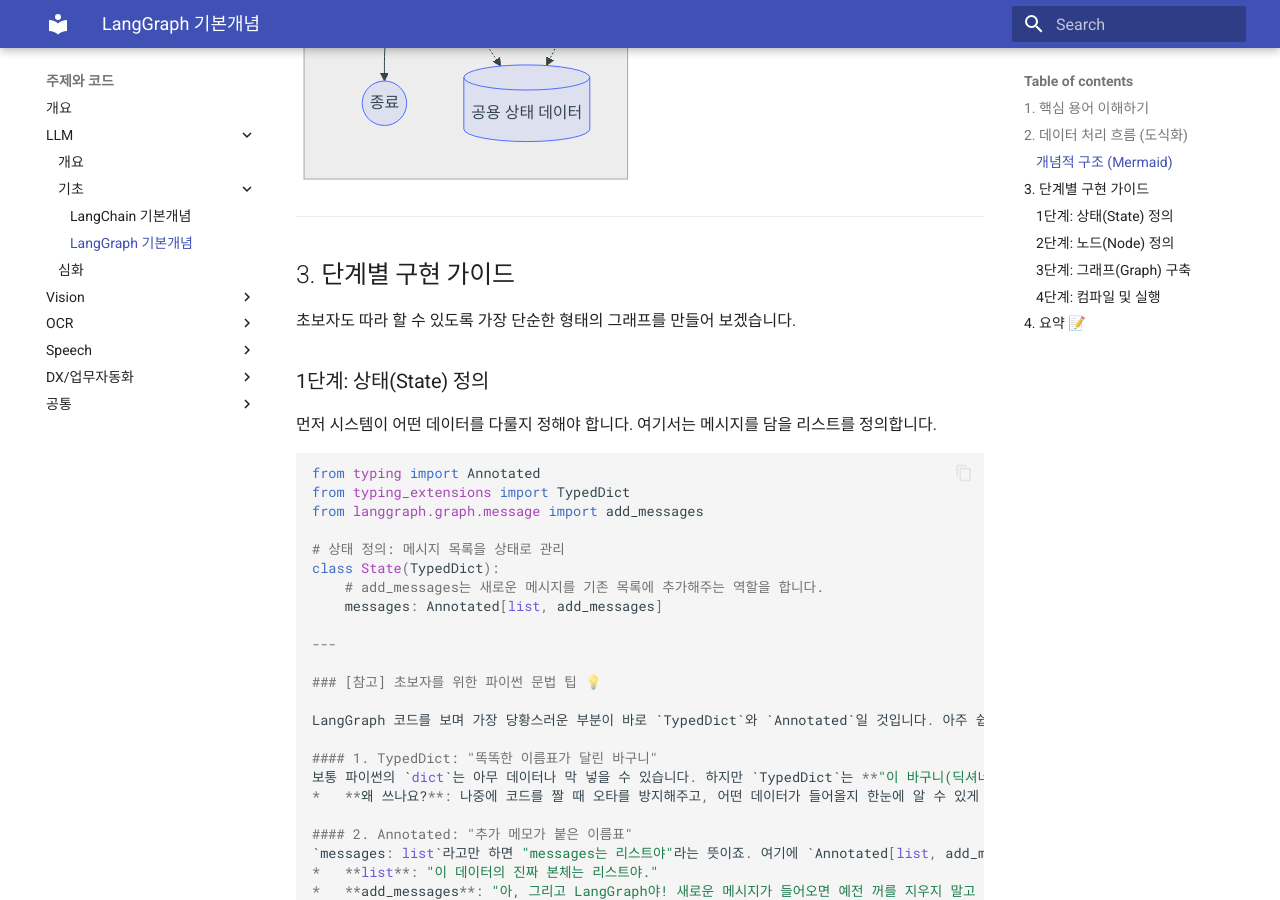
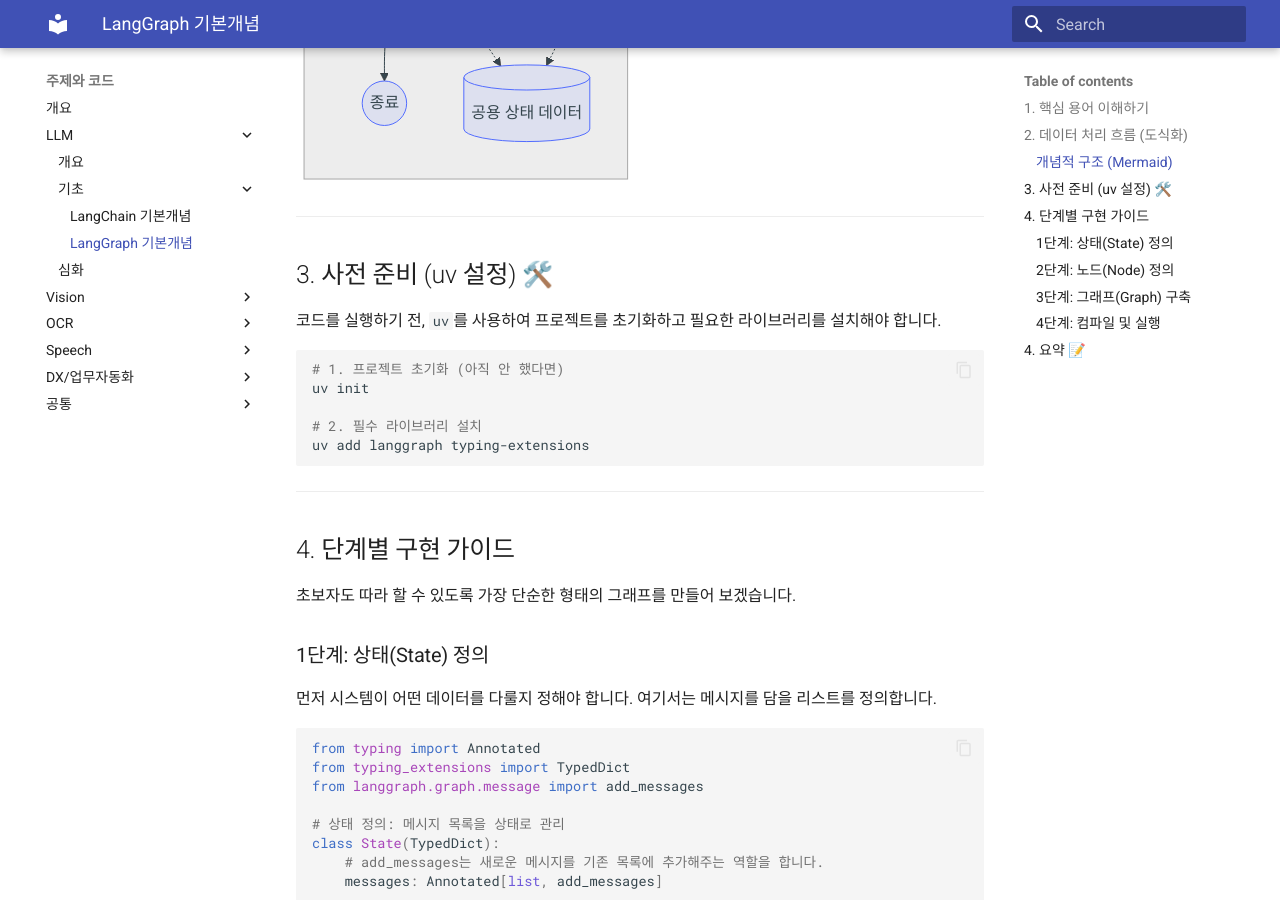
Before and after one commit to 3rd-floor-devs/3rd-floor-devs.github.io, an MkDocs documentation site: the page built from docs/topics-code/llm/basic/langgraph-basics.md, in a window 1280 px wide and 900 px high, scrolled down 2724 px. Built offline with MkDocs 1.6.1 and Material for MkDocs 9.7.7, drawn with Linux system fonts in a browser that asks for light colours.

Commit message:
예제 의존성 설치 추가

````diff
--- a/docs/topics-code/llm/basic/langgraph-basics.md
+++ b/docs/topics-code/llm/basic/langgraph-basics.md
@@ -41,7 +41,21 @@ flowchart LR
 
 ---
 
-## 3. 단계별 구현 가이드
+## 3. 사전 준비 (uv 설정) 🛠️
+
+코드를 실행하기 전, `uv`를 사용하여 프로젝트를 초기화하고 필요한 라이브러리를 설치해야 합니다.
+
+```bash
+# 1. 프로젝트 초기화 (아직 안 했다면)
+uv init
+
+# 2. 필수 라이브러리 설치
+uv add langgraph typing-extensions
+```
+
+---
+
+## 4. 단계별 구현 가이드
 
 초보자도 따라 할 수 있도록 가장 단순한 형태의 그래프를 만들어 보겠습니다.
 
````
Also changed, not shown: docs/topics-code/llm/basic/langchain-basics.md (+15 -1 lines).
